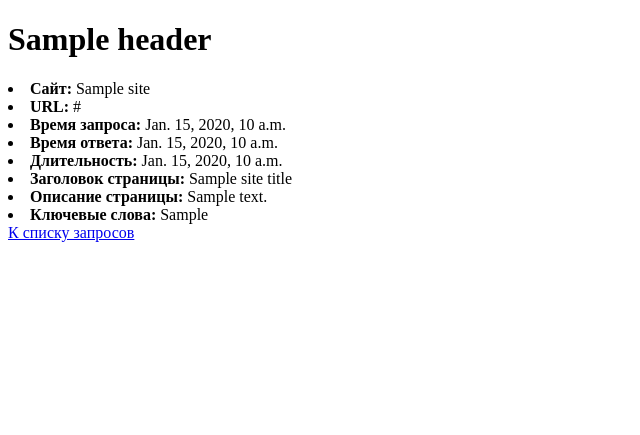
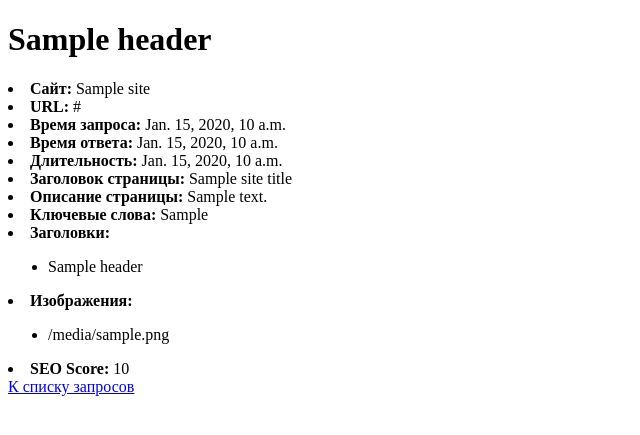
Before and after one commit to KAKYADEV/Django-Parser, a Django app: template parser/parse/templates/parse/parsed_data_detail.html in a window 1280 px wide. Shown: the top 435 px of the page, without its empty margins (0-640 px from the left). Run offline with Django 5.2, Linux system fonts and the light colour scheme; the template is opened without the code that fills it: most values are stand-ins (such as "Sample title", 1, 10 or a date in 2020); parts of the project's set-up code (start-up, migrations or seed data) failed here and were passed over.

Commit message:
Headers and images data on parsed_data_detail page now

```diff
--- a/parser/parse/templates/parse/parsed_data_detail.html
+++ b/parser/parse/templates/parse/parsed_data_detail.html
@@ -15,6 +15,21 @@
             <li><strong>Заголовок страницы:</strong> {{ site_title }}</li>
             <li><strong>Описание страницы:</strong> {{ site_description }}</li>
             <li><strong>Ключевые слова:</strong> {{ site_keywords }}</li>
+            <li><strong>Заголовки:</strong>
+                <ul>
+                    {% for header in site_headers %}
+                        <li>{{ header }}</li>
+                    {% endfor %}
+                </ul>
+            </li>
+            <li><strong>Изображения:</strong>
+                <ul>
+                    {% for image in site_images %}
+                        <li>{{ image }}</li>
+                    {% endfor %}
+                </ul>
+            </li>
+                <li><strong>SEO Score:</strong> {{ seo_score }}</li>
         </list>
         <a href="{% url 'req_site_list' %}">К списку запросов</a>
     </body>
```
